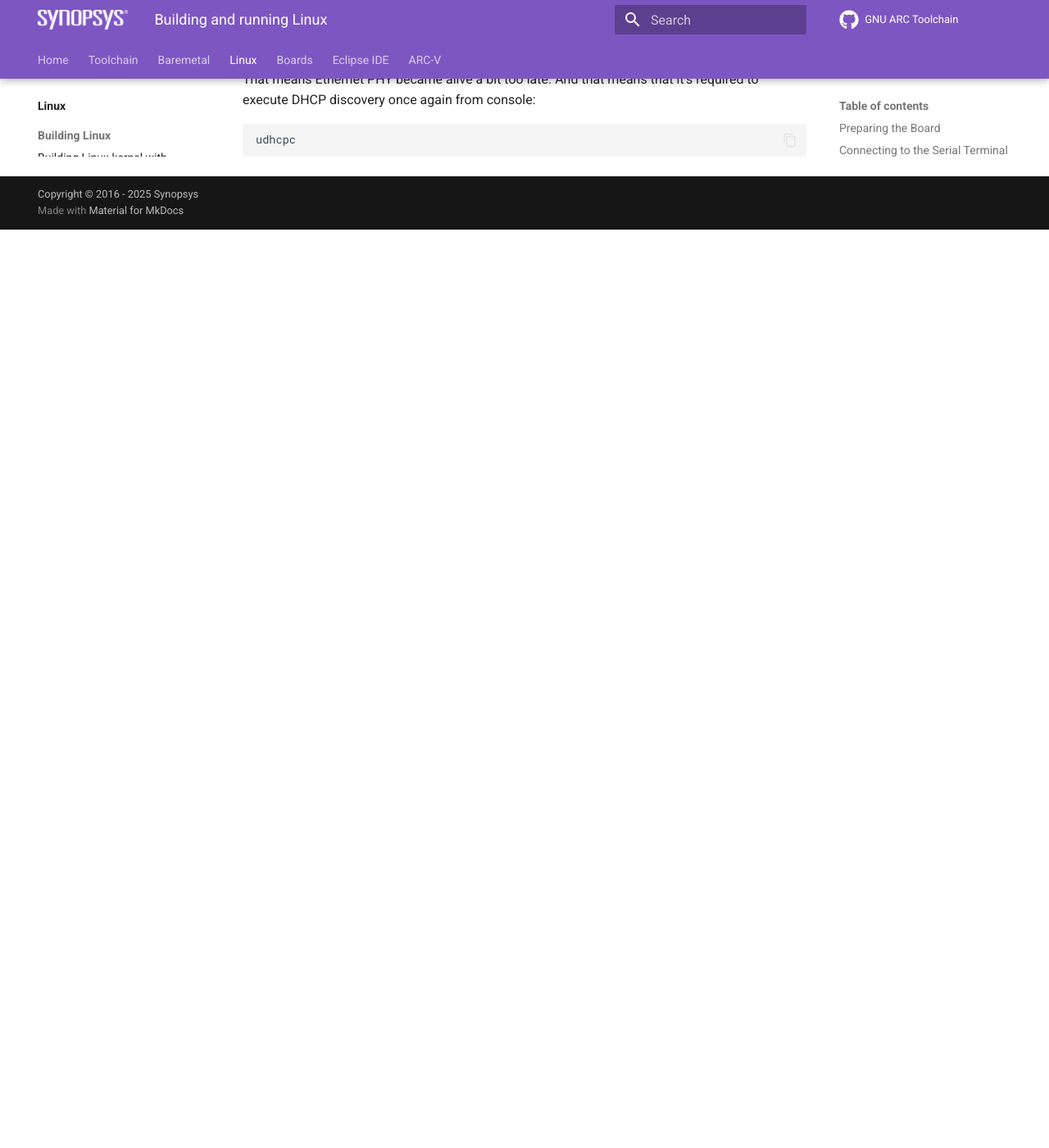
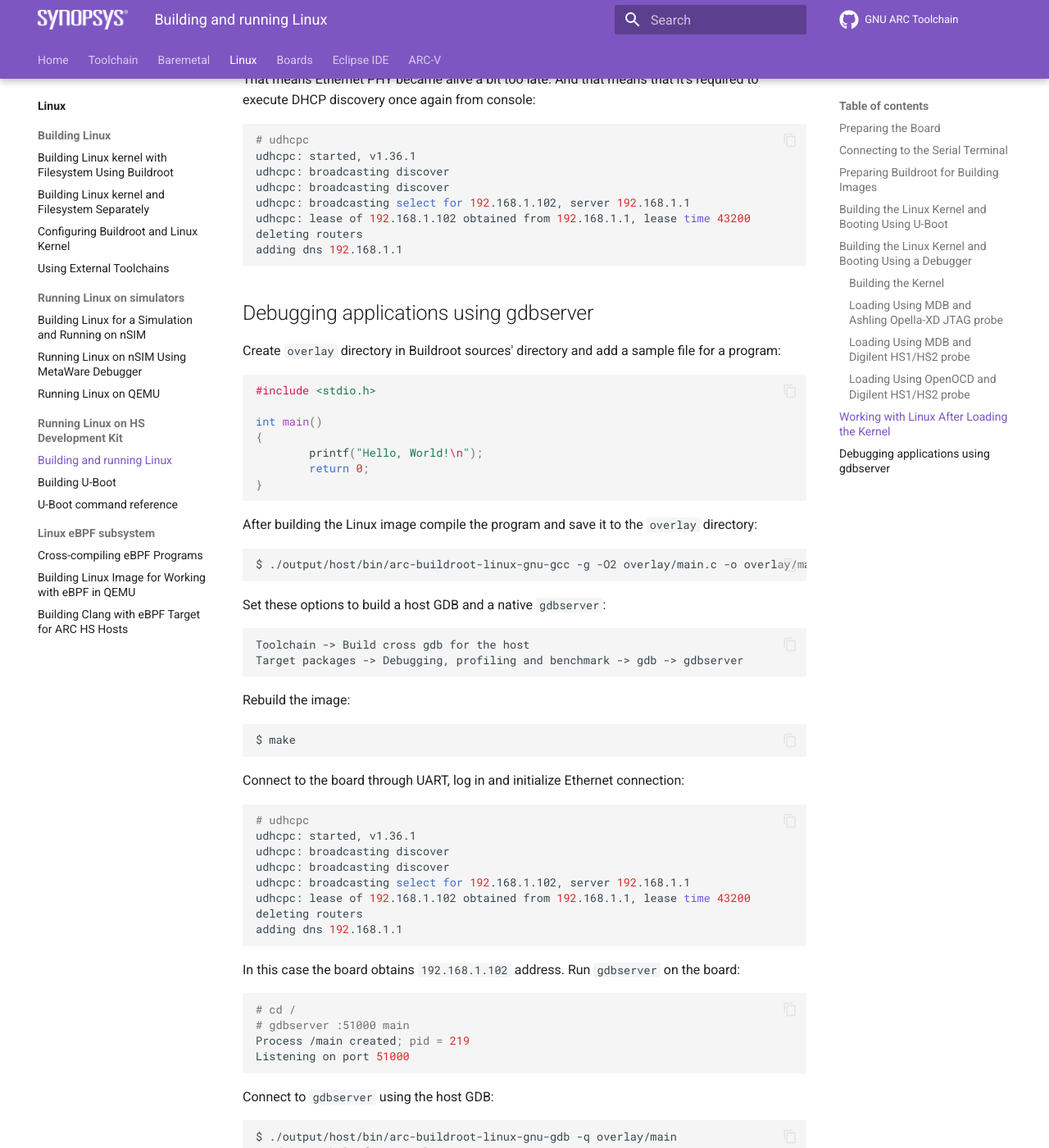
Before and after one commit to foss-for-synopsys-dwc-arc-processors/documentation, an MkDocs documentation site: the page built from docs/linux/hsdk/build.md, in a window 1280 px wide and 1400 px high, scrolled down 4559 px. Shown: the whole window at 82% size. Built offline with MkDocs 1.6.1 and Material for MkDocs 9.7.7, drawn with Linux system fonts in a browser that asks for light colours; comment, search, counter and statistics services are not loaded; the version menu is left out; before the commit the page ends 4839 px from its top, so only the background shows below that; some of the changed text lies outside the part shown.

Commit message:
linux: Add a guide for debugging applications on HSDK
Signed-off-by: Yuriy Kolerov <ykolerov@synopsys.com>

````diff
--- a/docs/linux/hsdk/build.md
+++ b/docs/linux/hsdk/build.md
@@ -177,5 +177,94 @@
 required to execute DHCP discovery once again from console:
 
 ```shell
-udhcpc
+# udhcpc
+udhcpc: started, v1.36.1
+udhcpc: broadcasting discover
+udhcpc: broadcasting discover
+udhcpc: broadcasting select for 192.168.1.102, server 192.168.1.1
+udhcpc: lease of 192.168.1.102 obtained from 192.168.1.1, lease time 43200
+deleting routers
+adding dns 192.168.1.1
 ```
+
+## Debugging applications using gdbserver
+
+Create `overlay` directory in Buildroot sources' directory and add
+a sample file for a program:
+
+```c
+#include <stdio.h>
+
+int main()
+{
+        printf("Hello, World!\n");
+        return 0;
+}
+```
+
+After building the Linux image compile the program and save it to the `overlay`
+directory:
+
+```bash
+$ ./output/host/bin/arc-buildroot-linux-gnu-gcc -g -O2 overlay/main.c -o overlay/main
+```
+
+Set these options to build a host GDB and a native `gdbserver`:
+
+```text
+Toolchain -> Build cross gdb for the host
+Target packages -> Debugging, profiling and benchmark -> gdb -> gdbserver
+```
+
+Rebuild the image:
+
+```bash
+$ make
+```
+
+Connect to the board through UART, log in and initialize Ethernet connection:
+
+```shell
+# udhcpc
+udhcpc: started, v1.36.1
+udhcpc: broadcasting discover
+udhcpc: broadcasting discover
+udhcpc: broadcasting select for 192.168.1.102, server 192.168.1.1
+udhcpc: lease of 192.168.1.102 obtained from 192.168.1.1, lease time 43200
+deleting routers
+adding dns 192.168.1.1
+```
+
+In this case the board obtains `192.168.1.102` address. Run `gdbserver` on
+the board:
+
+```bash
+# cd /
+# gdbserver :51000 main
+Process /main created; pid = 219
+Listening on port 51000
+```
+
+Connect to `gdbserver` using the host GDB:
+
+```
+$ ./output/host/bin/arc-buildroot-linux-gnu-gdb -q overlay/main
+Reading symbols from overlay/main...
+(gdb) set sysroot ./output/target
+(gdb) target remote 192.168.1.102:51000
+Remote debugging using 192.168.1.102:51000
+Reading symbols from ./output/target/lib/ld-linux-arc.so.2...
+(No debugging symbols found in ./output/target/lib/ld-linux-arc.so.2)
+0x20010098 in __start () from ./output/target/lib/ld-linux-arc.so.2
+(gdb) break main
+Breakpoint 1 at 0x4000048a: file overlay/main.c, line 5.
+(gdb) continue
+Continuing.
+
+Breakpoint 1, main () at overlay/main.c:5
+5               printf("Hello, World!\n");
+(gdb) continue
+Continuing.
+[Inferior 1 (process 219) exited normally]
+(gdb) quit
+```
````
